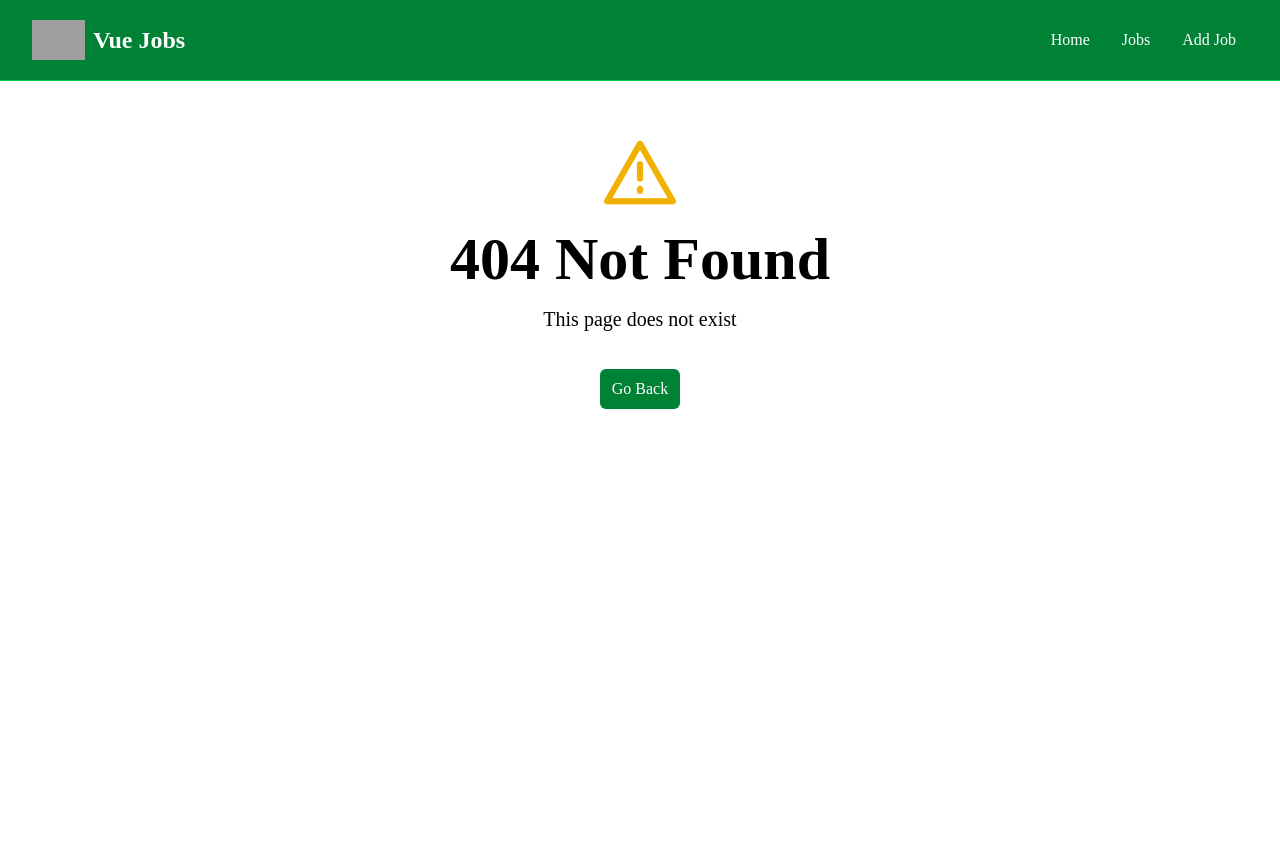
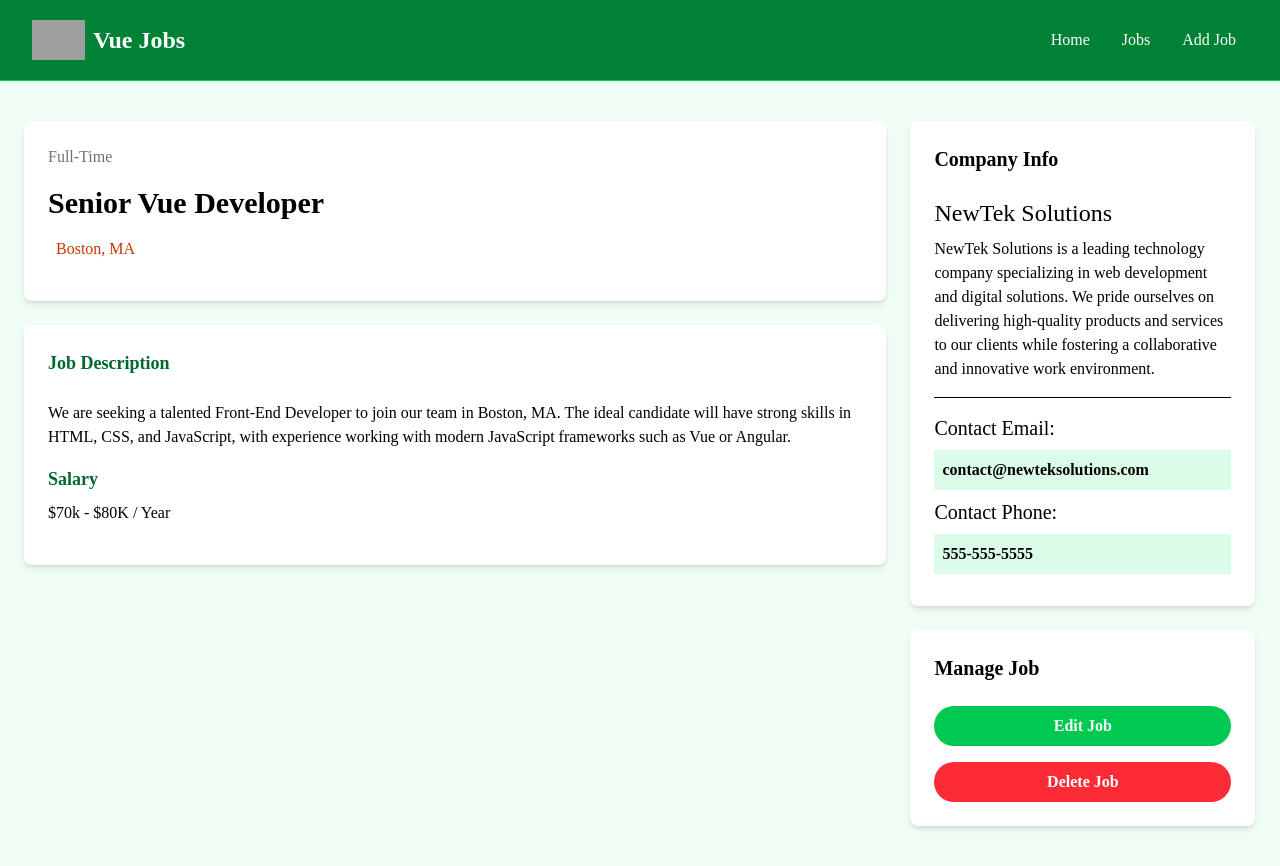
Before and after one commit to Andmana/vue-job-list, a Vue app: page /jobs/1 in a window 1280 px wide. Before the commit this address had no page. Before the commit the page ends 800 px from the top, so only its background shows below. Built offline with nearby package versions, Linux system fonts and the light colour scheme; grey boxes are pictures that could not be loaded.

Commit message:
Add template job view

```diff
--- a/src/components/JobListing.vue
+++ b/src/components/JobListing.vue
@@ -52,7 +52,7 @@
           {{ job.location }}
         </div>
         <RouterLink
-          to="'/job/' + job.id"
+          :to="'/jobs/' + job.id"
           class="h-[36px] bg-green-500 hover:bg-green-600 text-white px-4 py-2 rounded-lg text-center text-sm"
         >
           Read More
--- a/src/router/index.js
+++ b/src/router/index.js
@@ -1,6 +1,7 @@
 import { createRouter, createWebHistory } from "vue-router";
 import HomeView from "@/views/HomeView.vue";
 import JobsView from "@/views/JobsView.vue";
+import JobView from "@/views/JobView.vue";
 import NotFoundView from "@/views/NotFoundView.vue";
 
 const router = createRouter({
@@ -17,6 +18,11 @@
       component: JobsView,
     },
     {
+      path: "/jobs/:id",
+      name: "job",
+      component: JobView,
+    },
+    {
       path: "/:catchAll(.*)",
       name: "not-found",
       component: NotFoundView,
--- /dev/null
+++ b/src/views/JobView.vue
@@ -0,0 +1,85 @@
+<template>
+  <section class="bg-green-50">
+    <div class="container m-auto py-10 px-6">
+      <div class="grid grid-cols-1 md:grid-cols-[70%_28%] w-full gap-6">
+        <main>
+          <div
+            class="bg-white p-6 rounded-lg shadow-md text-center md:text-left"
+          >
+            <div class="text-gray-500 mb-4">Full-Time</div>
+            <h1 class="text-3xl font-bold mb-4">Senior Vue Developer</h1>
+            <div
+              class="text-gray-500 mb-4 flex align-middle justify-center md:justify-start"
+            >
+              <i
+                class="fa-solid fa-location-dot text-lg text-orange-700 mr-2"
+              ></i>
+              <p class="text-orange-700">Boston, MA</p>
+            </div>
+          </div>
+
+          <div class="bg-white p-6 rounded-lg shadow-md mt-6">
+            <h3 class="text-green-800 text-lg font-bold mb-6">
+              Job Description
+            </h3>
+
+            <p class="mb-4">
+              We are seeking a talented Front-End Developer to join our team in
+              Boston, MA. The ideal candidate will have strong skills in HTML,
+              CSS, and JavaScript, with experience working with modern
+              JavaScript frameworks such as Vue or Angular.
+            </p>
+
+            <h3 class="text-green-800 text-lg font-bold mb-2">Salary</h3>
+
+            <p class="mb-4">$70k - $80K / Year</p>
+          </div>
+        </main>
+
+        <!-- Sidebar -->
+        <aside>
+          <!-- Company Info -->
+          <div class="bg-white p-6 rounded-lg shadow-md">
+            <h3 class="text-xl font-bold mb-6">Company Info</h3>
+
+            <h2 class="text-2xl">NewTek Solutions</h2>
+
+            <p class="my-2">
+              NewTek Solutions is a leading technology company specializing in
+              web development and digital solutions. We pride ourselves on
+              delivering high-quality products and services to our clients while
+              fostering a collaborative and innovative work environment.
+            </p>
+
+            <hr class="my-4" />
+
+            <h3 class="text-xl">Contact Email:</h3>
+
+            <p class="my-2 bg-green-100 p-2 font-bold">
+              contact@newteksolutions.com
+            </p>
+
+            <h3 class="text-xl">Contact Phone:</h3>
+
+            <p class="my-2 bg-green-100 p-2 font-bold">555-555-5555</p>
+          </div>
+
+          <!-- Manage -->
+          <div class="bg-white p-6 rounded-lg shadow-md mt-6">
+            <h3 class="text-xl font-bold mb-6">Manage Job</h3>
+            <a
+              href="add-job.html"
+              class="bg-green-500 hover:bg-green-600 text-white text-center font-bold py-2 px-4 rounded-full w-full focus:outline-none focus:shadow-outline mt-4 block"
+              >Edit Job</a
+            >
+            <button
+              class="bg-red-500 hover:bg-red-600 text-white font-bold py-2 px-4 rounded-full w-full focus:outline-none focus:shadow-outline mt-4 block"
+            >
+              Delete Job
+            </button>
+          </div>
+        </aside>
+      </div>
+    </div>
+  </section>
+</template>
```
